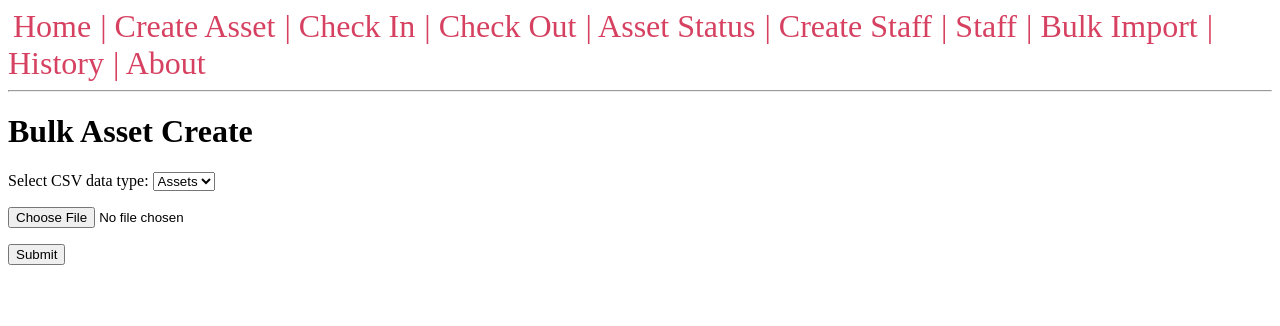
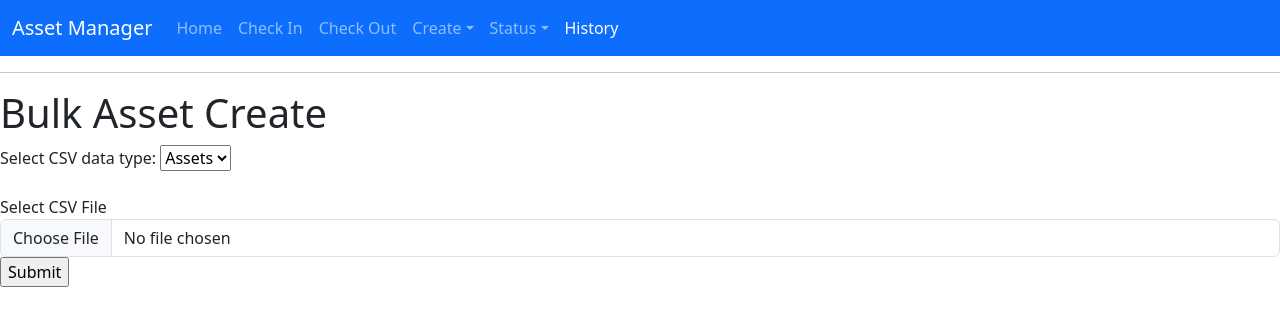
Before and after one commit to drahamim/invenflask, a Flask app: page /bulk_import in a window 1280 px wide. Shown: the top 326 px of the page. Run offline with Flask 2, Linux system fonts and the light colour scheme; some libraries are stand-ins or nearby versions.

Commit message:
style: freshen up GUI

```diff
--- /dev/null
+++ b/package.json
@@ -0,0 +1,6 @@
+{
+  "dependencies": {
+    "bootstrap": "^5.2.3",
+    "bootswatch": "^5.2.3"
+  }
+}
--- a/pyproject.toml
+++ b/pyproject.toml
@@ -11,7 +11,10 @@ requires-python = ">=3.10"
 dependencies = [
     "flask >=2.2.2, <3",
     "toml >=0.10.2, <1",
-    "pandas==1.5.3"
+    "pandas==1.5.3",
+    "flask-assets >=2.0",
+    "flask-bootstap5 >=0.1.dev1",
+    "Bootstrap-flask >=2.2.0"
 
 ]
 
--- a/src/invenflask/app.py
+++ b/src/invenflask/app.py
@@ -1,5 +1,7 @@
 from flask import Flask
 from flask import render_template, request, url_for, flash, redirect, abort, g, session
+from flask_assets import Bundle, Environment
+from flask_bootstrap import Bootstrap5
 from pathlib import Path
 import sqlite3
 import os
@@ -17,6 +19,7 @@ app.config.from_pyfile(config_path)
 app.config['upload_folder'] = upload_folder
 os.makedirs(app.config['upload_folder'], exist_ok=True)
 print(config_path)
+bootstrap = Bootstrap5(app)
 
 # print(app.config)
 
@@ -244,7 +247,7 @@ def staff_edit(id):
         return render_template('staff_edit.html', staff=staff)
 
 
-@app.route('/staff', methods=('GET', 'POST'))
+@app.route('/staff/', methods=('GET', 'POST'))
 def staff():
     conn = get_db()
     if request.method == 'POST':
--- a/src/invenflask/templates/base.html
+++ b/src/invenflask/templates/base.html
@@ -1,56 +1,72 @@
 <!DOCTYPE html>
-<html lang="en">
+<html>
+
 <head>
-    <meta charset="UTF-8">
     <title>{% block title %} {% endblock %}AssetCheckout</title>
-    <style>
-        nav a {
-            color: #d64161;
-            font-size: 2em;
-            margin-left: 5px;
-            text-decoration: none;
+    <link rel="stylesheet" href="{{ url_for('static', filename='css/min.css') }}">
+    {{ bootstrap.load_css() }}
+    <nav class="navbar navbar-expand-lg navbar-dark bg-primary">
+        <div class="container-fluid">
+            <a class="navbar-brand" href="#">Asset Manager</a>
+            <button class="navbar-toggler" type="button" data-bs-toggle="collapse" data-bs-target="#navbarColor01"
+                aria-controls="navbarColor01" aria-expanded="false" aria-label="Toggle navigation">
+                <span class="navbar-toggler-icon"></span>
+            </button>
+            <div class="collapse navbar-collapse" id="navbarColor01">
+                <ul class="navbar-nav me-auto">
+                    <li class="nav-item">
+                        <a class="nav-link" href="{{ url_for('index') }}">Home
+                        </a>
+                    </li>
+                    <li class="nav-item">
+                        <a class="nav-link" href="{{ url_for('checkin') }}">Check In
+                        </a>
+                    </li>
+                    <li class="nav-item">
+                        <a class="nav-link" href="{{ url_for('checkout') }}">Check Out
+                        </a>
+                    </li>
+                    <li class="nav-item dropdown">
+                        <a class="nav-link dropdown-toggle" data-bs-toggle="dropdown" href="#" role="button"
+                            aria-haspopup="true" aria-expanded="false">Create</a>
+                        <div class="dropdown-menu">
+                            <a class="dropdown-item" href="{{ url_for('create_asset') }}">Create Asset</a>
+                            <a class="dropdown-item" href="{{ url_for('staff_create') }}">Create Staff</a>
+                            <div class="dropdown-divider"></div>
+                            <a class="dropdown-item" href="{{ url_for('bulk_import') }}">Bulk Import</a>
+                        </div>
+                    </li>
+                    <li class="nav-item dropdown">
+                        <a class="nav-link dropdown-toggle" data-bs-toggle="dropdown" href="#" role="button"
+                            aria-haspopup="true" aria-expanded="false">Status</a>
+                        <div class="dropdown-menu">
+                            <a class="dropdown-item" href="{{ url_for('status') }}">Asset Status</a>
+                            <a class="dropdown-item" href="{{ url_for('staff') }}">Staff List</a>
+                        </div>
+                    </li>
+                    <li class="nav-item">
+                        <a class="nav-link active" href="{{ url_for('history') }}">History
+                        </a>
+                    </li>
+                </ul>
+                <!-- <form class="d-flex">
+                <input class="form-control me-sm-2" type="search" placeholder="Search">
+                <button class="btn btn-secondary my-2 my-sm-0" type="submit">Search</button>
+                </form> -->
+            </div>
+        </div>
+    </nav>
+</head>
 
-
-        }
-        nav a:not(:first-child):before {
-        content: " | ";
-        }
-
-        .alert {
-            padding: 20px;
-            margin: 5px;
-            color: #970020;
-            background-color: #ffd5de;
-        }
-
-        table, th, td {
-            border: 1px solid black;
-        }
-    </style>
-</head>
 <body>
-    <nav>
-        <a href="{{ url_for('index') }}">Home</a>
-        <a href="{{ url_for('create_asset') }}">Create Asset</a>
-        <a href="{{ url_for('checkin') }}">Check In</a>
-        <a href="{{ url_for('checkout') }}">Check Out</a>
-        <a href="{{ url_for('status') }}">Asset Status</a>
-        <a href="{{ url_for('staff_create') }}">Create Staff</a>
-        <a href="{{ url_for('staff') }}">Staff</a>
-        <a href="{{ url_for('bulk_import') }}">Bulk Import</a>
-        <a href="{{ url_for('history') }}">History</a>
-        <!-- <a href="{{ url_for('status') }}">Asset Status</a>
-        <a href="{{ url_for('status') }}">Asset Status</a>
-         -->
-        <a href="#">About</a>
-
-    </nav>
     <hr>
     <div class="content">
         {% for message in get_flashed_messages() %}
-            <div class="alert">{{ message }}</div>
+        <div class="alert">{{ message }}</div>
         {% endfor %}
         {% block content %} {% endblock %}
     </div>
+    {{ bootstrap.load_js() }}
 </body>
+
 </html>
--- a/src/invenflask/templates/bulk_import.html
+++ b/src/invenflask/templates/bulk_import.html
@@ -8,7 +8,22 @@
             <option value="assets">Assets</option>
             <option value="staff">Staff</option>
         </select>
-        <p><input type=file name=file></p>
+        <div class="form-group">
+            <label for="formFile" class="form-label-lg mt-4">Select CSV File</label>
+            <input class="form-control" type="file" id="formFile" name="file">
+        </div>
         <p><input type=submit  value=Submit></p>
     </form>
 {% endblock %}
+
+
+
+<div class="form-group">
+    <label class="col-form-label mt-4" for="inputDefault">Default input</label>
+    <input type="text" class="form-control" placeholder="Default input" id="inputDefault">
+  </div>
+
+  <div class="form-group">
+    <label for="formFile" class="form-label mt-4">Default file input example</label>
+    <input class="form-control" type="file" id="formFile" name="file">
+  </div>
```
Also changed, not shown: requirements.txt (added, +27 -0 lines), package-lock.json (added).
